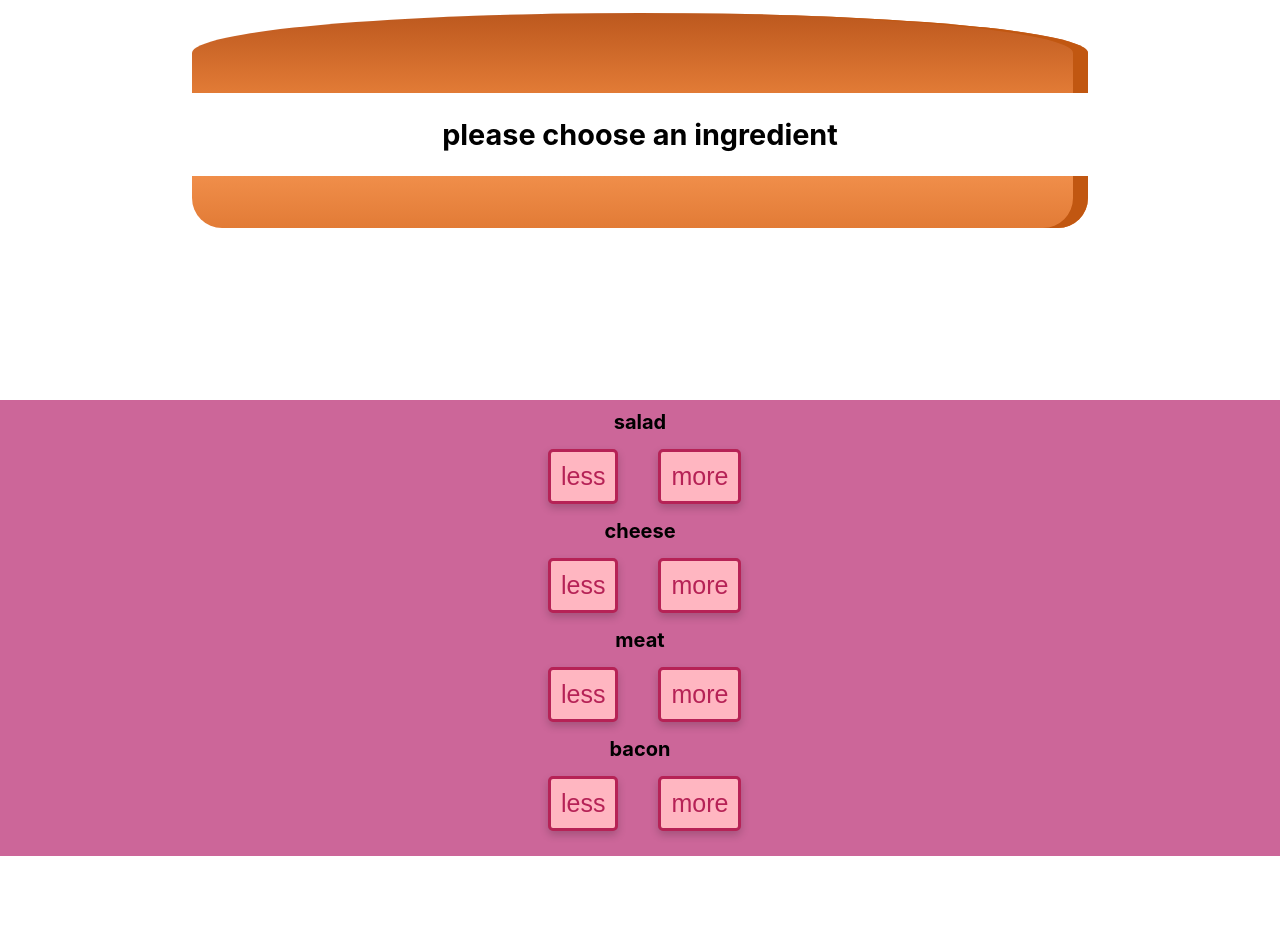
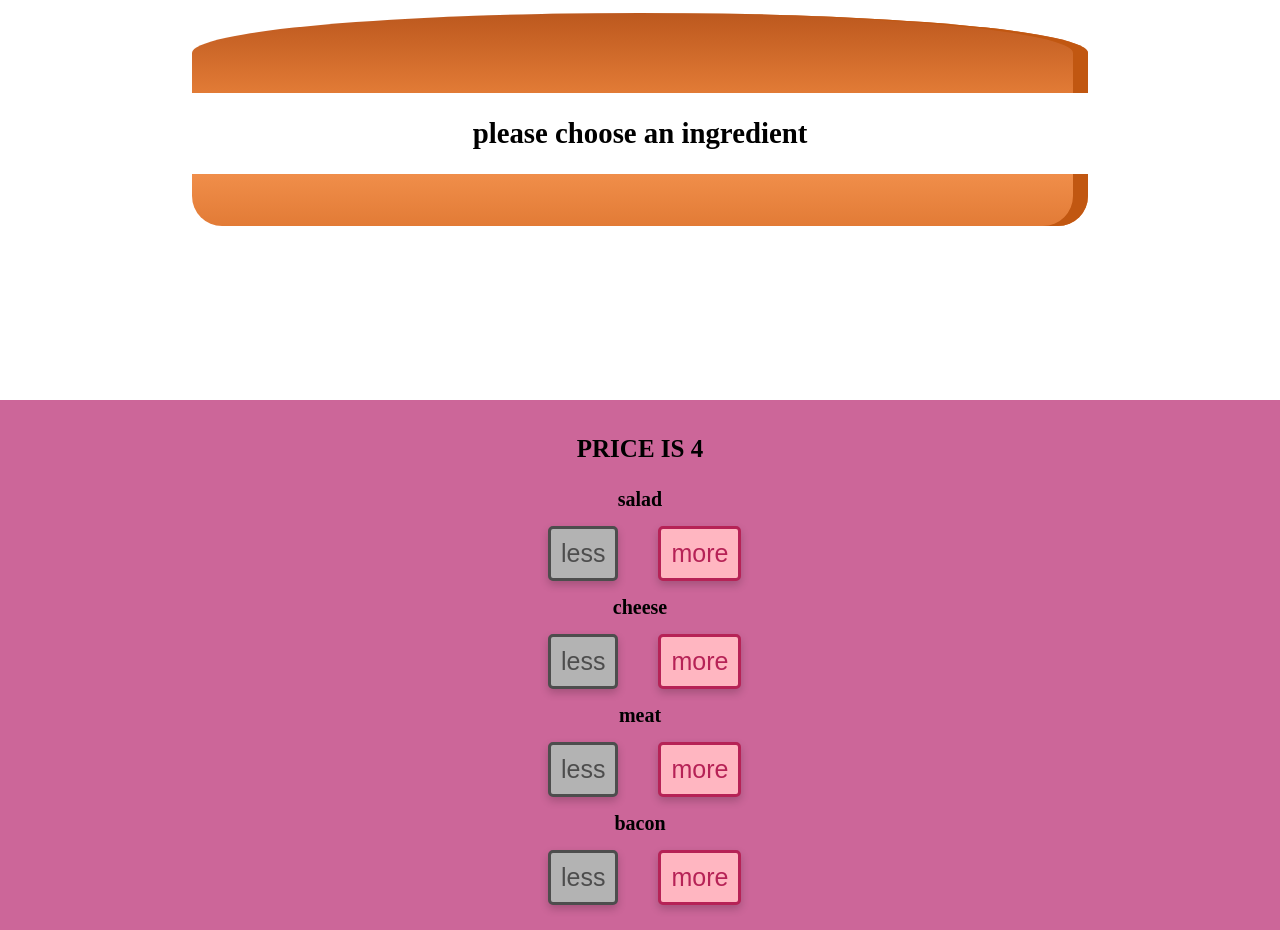
Before and after one commit to yasamanhbn/burgerBuilder, a React (Create React App) app: page / in a window 1280 px wide. Before the commit the page ends 856 px from the top, so only its background shows below. Built offline with nearby package versions, Linux system fonts and the light colour scheme.

Commit message:
show price in panel

```diff
--- a/src/App.css
+++ b/src/App.css
@@ -1,3 +1,5 @@
 .App {
   text-align: center;
+  font-family: 'Dancing Script', cursive;
+  font-size: 25px;
 }
--- a/src/Component/BurgerBuilder/BurgerBuilder.js
+++ b/src/Component/BurgerBuilder/BurgerBuilder.js
@@ -5,18 +5,28 @@ import {connect} from 'react-redux'
 import * as actions from '../../redux/actions/actions'
 class BurgerBuilder extends Component{
     render() {
+        let disabledInfo = {
+            ...this.props.ingredients
+        }
+        for(let key in disabledInfo){
+            disabledInfo[key]=disabledInfo[key] ? 0 : 1;
+        }
         return(
             <div>
                 <Burger ingredients={this.props.ingredients}/>
                 <BurgerControls onIncrement={this.props.onIncrement}
-                                onDecrement={this.props.onDecrement}/>
+                                onDecrement={this.props.onDecrement}
+                                disabledInfo={disabledInfo}
+                                price={this.props.price}
+                />
             </div>
         )
     }
 }
 const mapStateToProps = state=>{
     return{
-        ingredients: state.ingredients
+        ingredients: state.ingredients,
+        price : state.price
     }
 }
 const mapDispatchToProps = dispatch=>{
--- a/src/Component/BurgerControllers/BurgerController/burgerController.js
+++ b/src/Component/BurgerControllers/BurgerController/burgerController.js
@@ -6,7 +6,8 @@ const burgerController=(props)=>{
             <div>
                 <div className={classes.label}>{props.label}</div>
                 <div className={classes.BurgerController}>
-                    <Button title='less' clicked={props.onDecrement}/>
+                    <Button title='less' clicked={props.onDecrement}
+                            disabled={props.disabledInfo[props.label]}/>
                     <Button title='more' clicked={props.onIncrement}/>
                 </div>
             </div>
--- a/src/Component/BurgerControllers/BurgerControls.js
+++ b/src/Component/BurgerControllers/BurgerControls.js
@@ -11,12 +11,14 @@ const controls = [
 const BurgerControls = (props) => {
     return (
         <div className={classes.BurgerControllers}>
+            <p>PRICE IS {props.price}</p>
             {controls.map((index) =>
                 <BurgerController
                     onIncrement={()=>props.onIncrement(index.label)}
                     onDecrement={()=>props.onDecrement(index.label)}
                     label={index.label}
                     key={index.label}
+                    disabledInfo={props.disabledInfo}
                 />
             )}
         </div>
--- a/src/Component/BurgerControllers/BurgerControls.module.css
+++ b/src/Component/BurgerControllers/BurgerControls.module.css
@@ -7,4 +7,5 @@
     box-shadow: 0 2px 1px #ccc;
     margin: auto;
     padding: 10px 0;
+    font-weight: bold;
 }
--- a/src/Component/Button/Button.js
+++ b/src/Component/Button/Button.js
@@ -4,6 +4,7 @@ import classes from './Button.module.css'
 const button = (props)=>{
     return(
         <Button size="lg" onClick={props.clicked}
+                disabled={props.disabled}
                  className={classes.Button}>
             {props.title}
         </Button>
--- a/src/Component/Button/Button.module.css
+++ b/src/Component/Button/Button.module.css
@@ -13,3 +13,10 @@
     cursor: pointer;
     box-shadow: 0 4px 8px 0 rgba(0, 0, 0, 0.2), 0 6px 20px 0 rgba(0, 0, 0, 0.19);
 }
+.Button:disabled{
+    cursor: not-allowed;
+    background:#b3b3b3;
+    border: solid #4d4d4d 3px;
+    border-radius: 5px;
+    color: #4d4d4d;
+}
--- a/src/redux/reducer/ingredientReducer.js
+++ b/src/redux/reducer/ingredientReducer.js
@@ -9,6 +9,12 @@ const initialState = {
     },
     price: 4
 }
+const priceIngredient={
+    salad: 0.7,
+    bacon: 1.5,
+    meat: 2,
+    cheese: 1.3
+}
 const ingredientReducer = (state = initialState, action) => {
     switch (action.type) {
         case myActions.ADD_INGREDIENT:
@@ -17,7 +23,8 @@ const ingredientReducer = (state = initialState, action) => {
                 ingredients: {
                     ...state.ingredients,
                     [action.ingredientType]: state.ingredients[action.ingredientType] + 1
-                }
+                },
+                price: state.price + priceIngredient[action.ingredientType]
             }
         case myActions.REMOVE_INGREDIENT:
             return {
@@ -25,7 +32,8 @@ const ingredientReducer = (state = initialState, action) => {
                 ingredients:{
                     ...state.ingredients,
                     [action.ingredientType]:state.ingredients[action.ingredientType] - 1
-                }
+                },
+                price: state.price - priceIngredient[action.ingredientType]
             }
         default:
             return {
```
